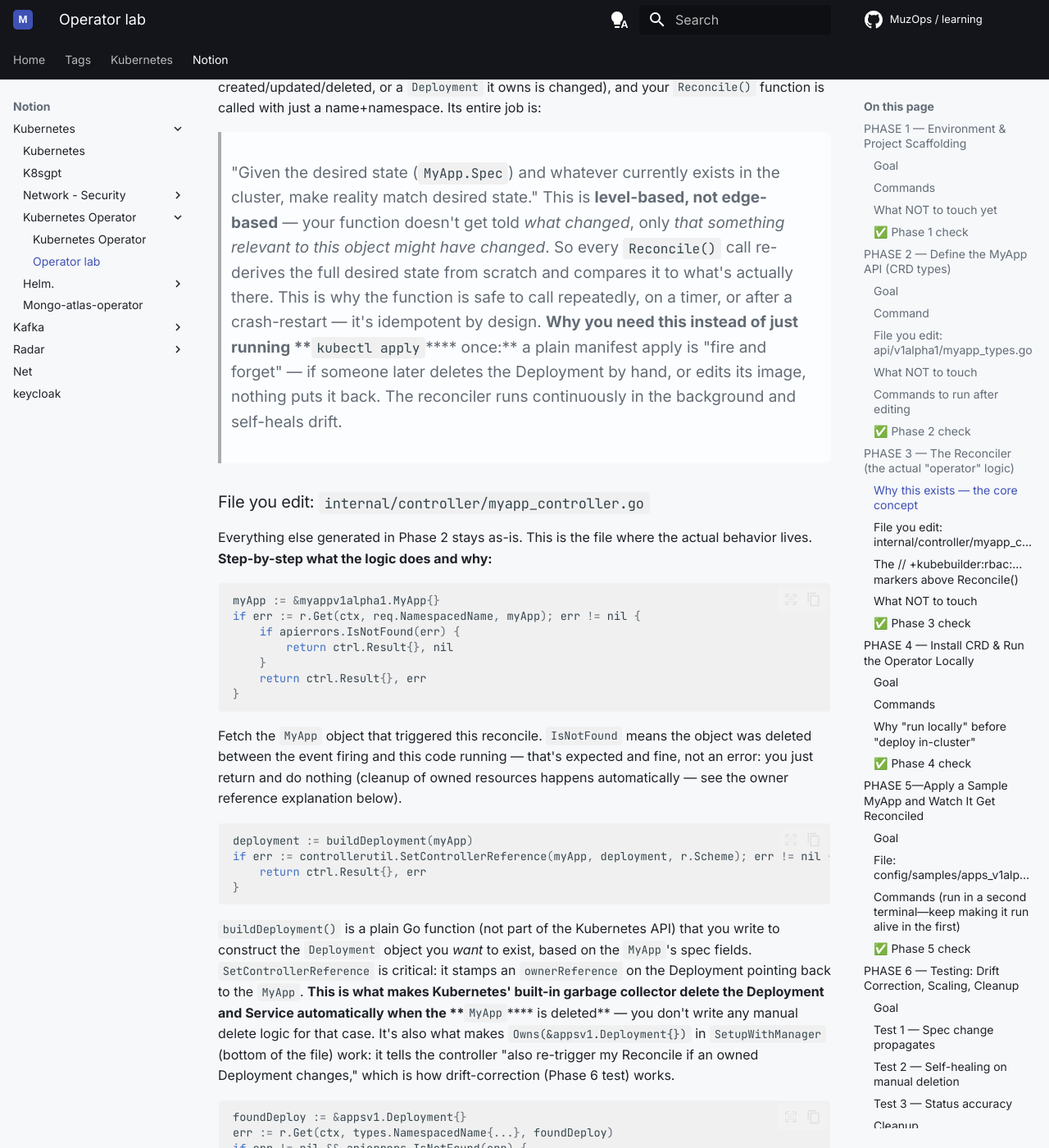
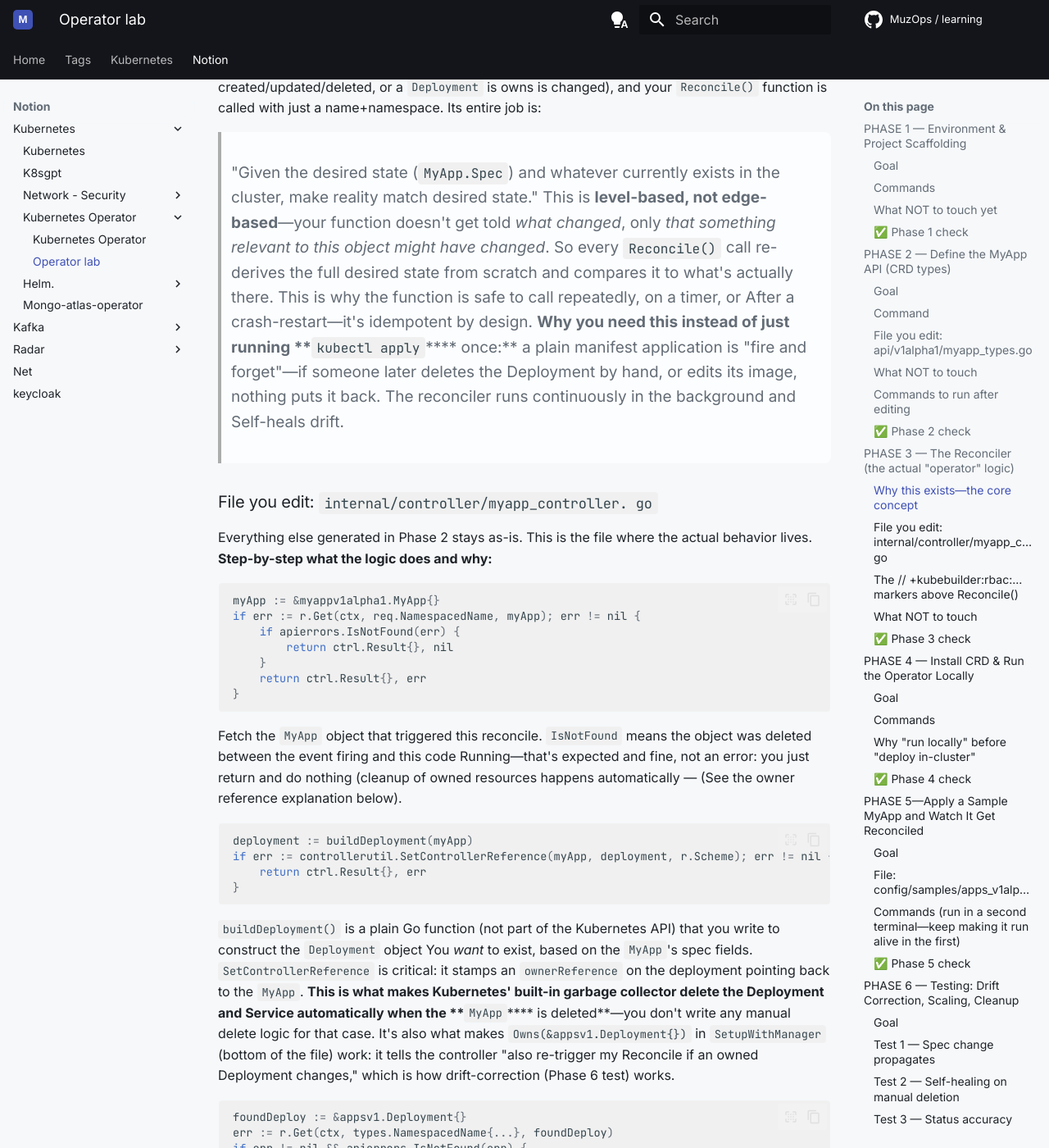
Before and after one commit to muzakkirsaifi123/learning_sbs, an MkDocs documentation site: the page built from docs/notion/kubernetes/kubernetes-operator/operator-lab.md, in a window 1280 px wide and 1400 px high, scrolled down 4463 px. Shown: the whole window at 82% size. Built offline with MkDocs 1.6.1 and Material for MkDocs 9.7.7, drawn with Linux system fonts in a browser that asks for light colours; plug-ins that fetch from the network failed and are left out; comment, search, counter and statistics services are not loaded; some of the changed text lies outside the part shown.

Commit message:
chore: sync Notion pages

````diff
--- a/docs/notion/kubernetes/kubernetes-operator/operator-lab.md
+++ b/docs/notion/kubernetes/kubernetes-operator/operator-lab.md
@@ -1,11 +1,11 @@
 # Operator lab
 
-Before start i want to mention few point that we just defienthe CRD i mena how the my yaml look like and then only we can define teh all rule and regulation in the controller or i would say reconsiler logic simple for exmample you want tthat my cr will chck the some specific thign that you need to define that it self right due tot he login defien inthe code.
+Before starting, I want to mention a few points about how we just the CRD, meaning how my YAML looks, and then only we can define all the rules and regulations in the controller, or I would say the reconciler logic is simple; for example, you want my CR to check some specific thing that you need to define yourself right due to the login defined in the code.
 `myapp-operator`—Phased Learning Lab (Kubebuilder)
 A tiny Kubernetes Operator that watches `MyApp` custom resources and
 creates/manages an nginx `Deployment` + `Service` for each one.
 Each phase below explains **what every command does**, **what file
-you're editing and why**, and **what to leave alone**. Complete a
+You're editing and why**, and **what to leave alone**. Complete a
 phase, verify it works, then move to the next.
 
 ---
@@ -74,7 +74,7 @@ domain you own for a local lab.
 
 ### What NOT to touch yet
 Don't hand-edit `main.go`, `PROJECT`, or anything in `config/` right
-now — they're auto-managed and Phase 2's `create api` command will
+Now—they're auto-managed, and Phase 2's `create api` command will
 extend them correctly. Editing them manually now just risks breaking
 the scaffolding logic that later commands depend on.
 
@@ -93,7 +93,7 @@ kubectl get nodes
 ### Goal
 Tell Kubernetes "there is a new resource type called `MyApp`, and
 here's its schema." This phase is entirely about **data shape**, not
-behavior — no reconcile logic yet.
+behavior—no reconcile logic yet.
 
 ### Command
 ```bash
@@ -169,11 +169,11 @@ make manifests
 ```
 **`make generate`** — runs `controller-gen` to create
 `zz_generated.deepcopy.go`. Every Kubernetes API type needs a
-`DeepCopyObject()` method (part of the `runtime.Object` interface) so
-the client-go machinery can safely clone objects internally. You
-never write this by hand — the tool derives it from your struct
+`DeepCopyObject()` method (part of the `runtime). Object` interface) so
+The client-go machinery can safely clone objects internally. You
+never write this by hand—the tool derives it from your struct
 fields.
-**`make manifests`** — regenerates `config/crd/bases/apps.example.com_myapps.yaml`,
+**`Make manifests`**—regenerates `config/crd/bases/apps.example.com_myapps.yaml`,
 the actual CRD YAML that gets installed into the cluster, translating
 your Go struct + markers into an OpenAPI schema Kubernetes
 understands.
@@ -189,26 +189,26 @@ No cluster interaction yet — this is all local codegen.
 
 ## PHASE 3 — The Reconciler (the actual "operator" logic)
 
-### Why this exists — the core concept
+### Why this exists—the core concept
 Kubernetes controllers work on a **reconcile loop**: something
-changes (a `MyApp` is created/updated/deleted, or a `Deployment` it
+changes (a `MyApp` is created/updated/deleted, or a `Deployment` is
 owns is changed), and your `Reconcile()` function is called with just
 a name+namespace. Its entire job is:
 > "Given the desired state (`MyApp.Spec`) and whatever currently
 exists in the cluster, make reality match desired state."
-This is **level-based, not edge-based** — your function doesn't get
+This is **level-based, not edge-based**—your function doesn't get
 told *what changed*, only *that something relevant to this object
 might have changed*. So every `Reconcile()` call re-derives the full
 desired state from scratch and compares it to what's actually there.
 This is why the function is safe to call repeatedly, on a timer, or
-after a crash-restart — it's idempotent by design.
+After a crash-restart—it's idempotent by design.
 **Why you need this instead of just running ****`kubectl apply`**** once:**
-a plain manifest apply is "fire and forget" — if someone later
+a plain manifest application is "fire and forget"—if someone later
 deletes the Deployment by hand, or edits its image, nothing puts it
 back. The reconciler runs continuously in the background and
-self-heals drift.
+Self-heals drift.
 
-### File you edit: `internal/controller/myapp_controller.go`
+### File you edit: `internal/controller/myapp_controller. go`
 Everything else generated in Phase 2 stays as-is. This is the file
 where the actual behavior lives.
 **Step-by-step what the logic does and why:**
@@ -223,9 +223,9 @@ if err := r.Get(ctx, req.NamespacedName, myApp); err != nil {
 ```
 Fetch the `MyApp` object that triggered this reconcile. `IsNotFound`
 means the object was deleted between the event firing and this code
-running — that's expected and fine, not an error: you just return
+Running—that's expected and fine, not an error: you just return
 and do nothing (cleanup of owned resources happens automatically —
-see the owner reference explanation below).
+(See the owner reference explanation below).
 ```go
 deployment := buildDeployment(myApp)
 if err := controllerutil.SetControllerReference(myApp, deployment, r.Scheme); err != nil {
@@ -234,11 +234,11 @@ if err := controllerutil.SetControllerReference(myApp, deployment, r.Scheme); er
 ```
 `buildDeployment()` is a plain Go function (not part of the
 Kubernetes API) that you write to construct the `Deployment` object
-you *want* to exist, based on the `MyApp`'s spec fields.
+You *want* to exist, based on the `MyApp`'s spec fields.
 `SetControllerReference` is critical: it stamps an `ownerReference`
-on the Deployment pointing back to the `MyApp`. **This is what makes
+on the deployment pointing back to the `MyApp`. **This is what makes
 Kubernetes' built-in garbage collector delete the Deployment and
-Service automatically when the ****`MyApp`**** is deleted** — you don't write
+Service automatically when the ****`MyApp`**** is deleted**—you don't write
 any manual delete logic for that case. It's also what makes
 `Owns(&appsv1.Deployment{})` in `SetupWithManager` (bottom of the
 file) work: it tells the controller "also re-trigger my Reconcile if
````
Also changed, not shown: other parts of docs/notion/kubernetes/kubernetes-operator/operator-lab.md (+27 -27 lines).
